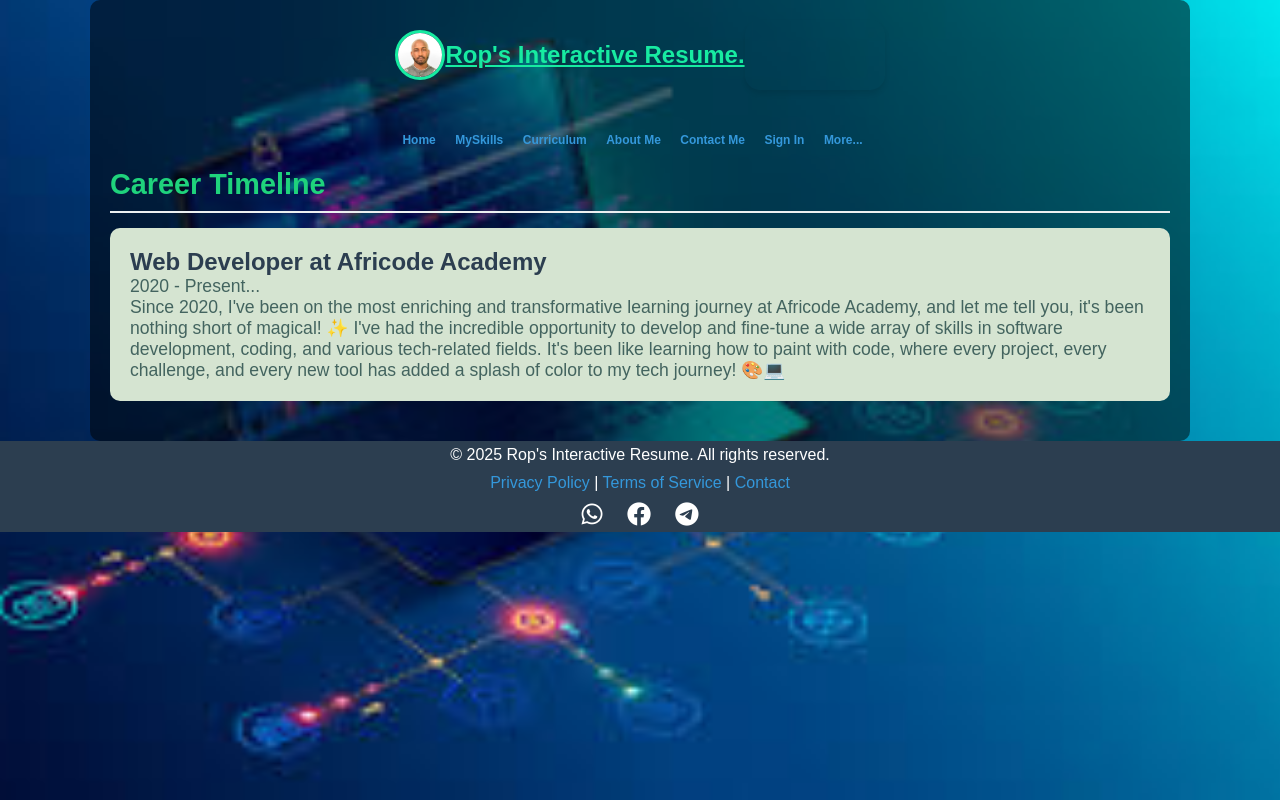
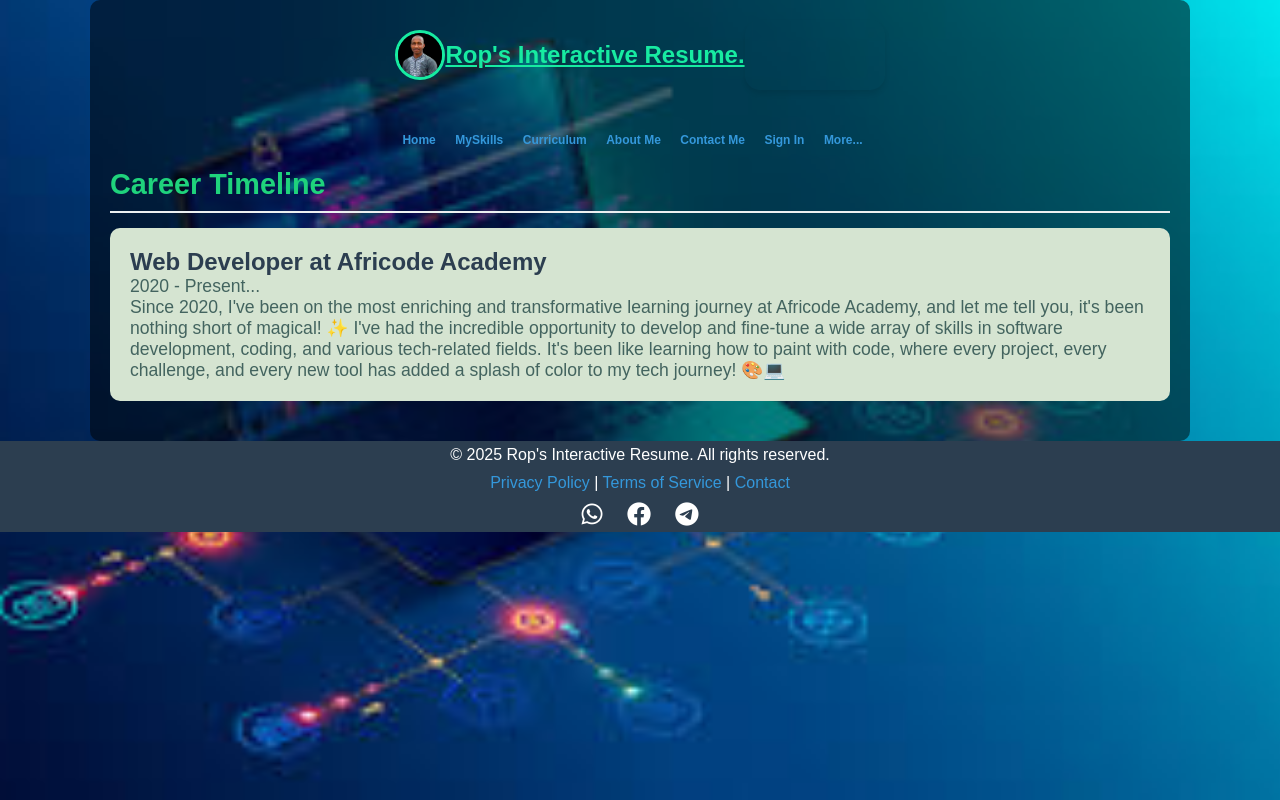
Before and after one commit to roparon/Interactive_Resume_Website, a plain HTML site: page index.html in a window 1280 px wide. Drawn offline with Linux system fonts and the light colour scheme; grey boxes are pictures that could not be loaded.

Commit message:
added an i image file

```diff
--- a/index.html
+++ b/index.html
@@ -143,7 +143,7 @@
 <body>
     <div class="container">
         <header>
-            <img src="/media/images/ALB_7430 (1).jpg" alt="Profile Photo">
+            <img src="/media/images/f88d1804-24a1-4012-bcae-ef94a960d97b.jpeg" alt="Profile Photo">
             <h1>Rop's Interactive Resume.</h1>
                         <div class="video-container">
                 <video autoplay muted loop>
```
Also changed, not shown: media/images/f88d1804-24a1-4012-bcae-ef94a960d97b.jpeg (added).
